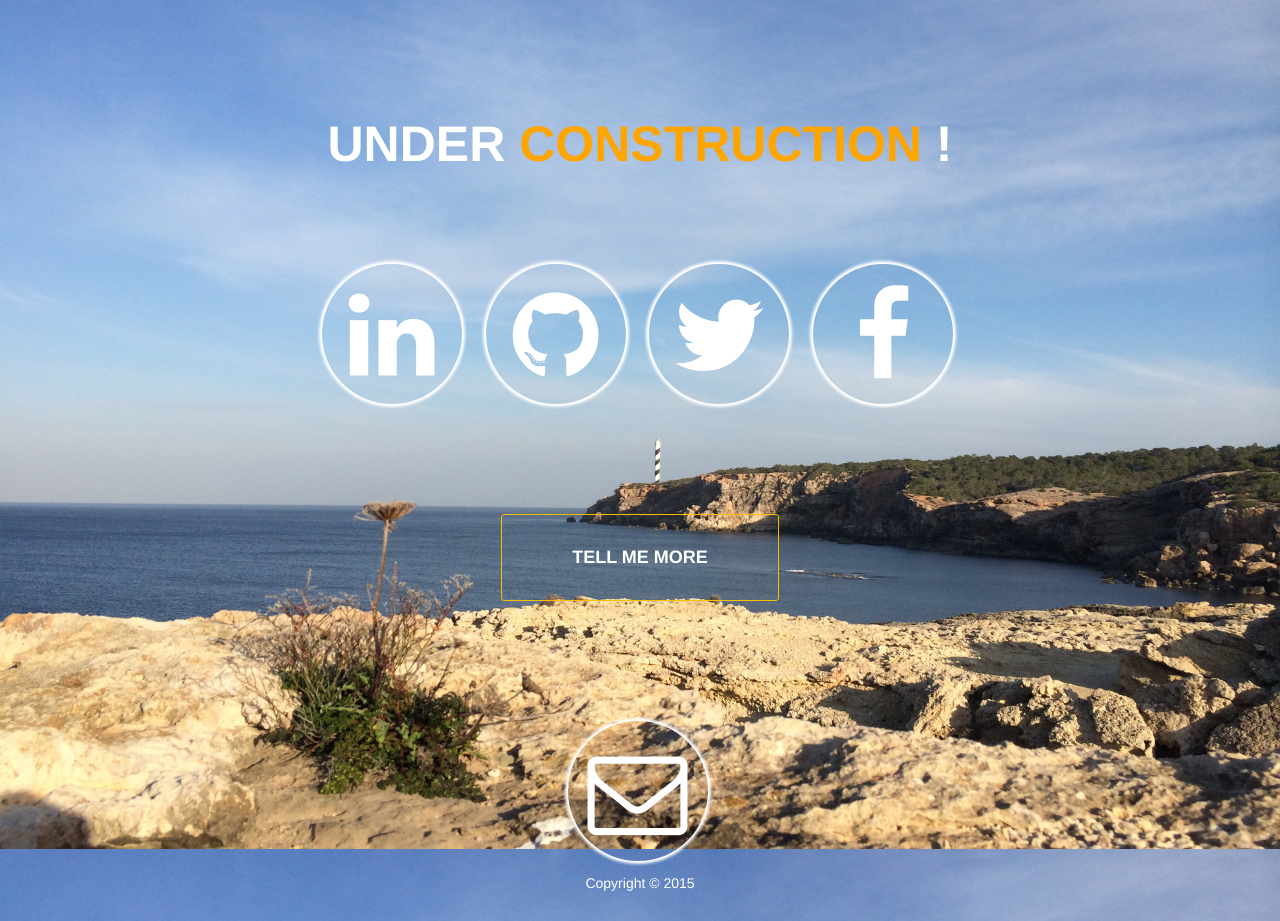
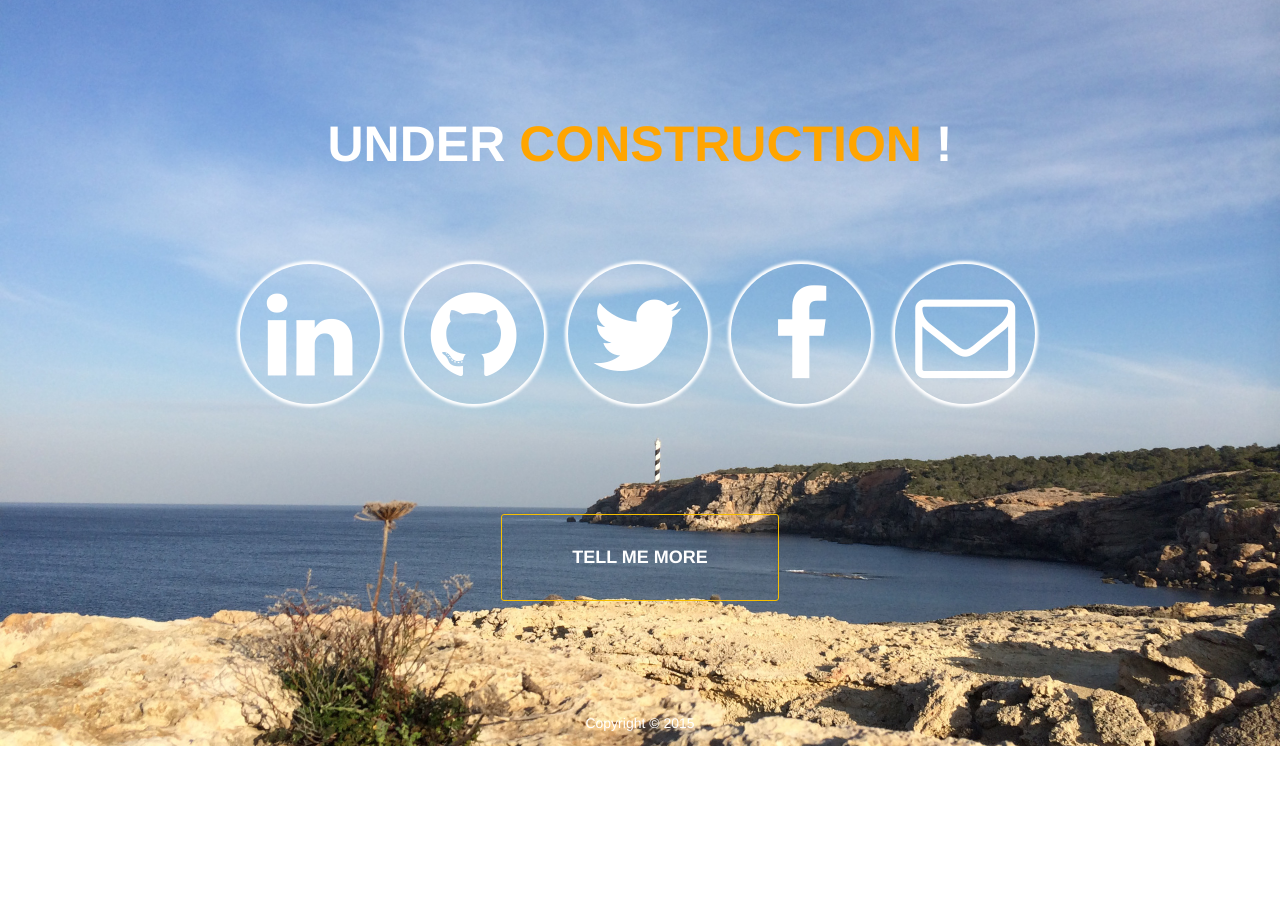
Before and after one commit to ionescu77/myWebsite, a Django app: page / in a window 1280 px wide. Shown: the part 111-1032 px from the top of the page. After the commit the page ends 857 px from the top, so only its background shows below. Run offline with Django 3.2, Linux system fonts and the light colour scheme; parts of the project's set-up code (start-up, migrations or seed data) failed here and were passed over; some libraries are stand-ins or nearby versions.

Commit message:
More cosmetic for landing, revert to previous

```diff
--- a/src/landing/templates/landing.html
+++ b/src/landing/templates/landing.html
@@ -51,6 +51,8 @@
                       </li>
                       <li><a href="https://www.facebook.com/ionescu77" title="Facebook"><i class="fa fa-facebook fa-5x"></i>  </a>
                       </li>
+                      <li><a href="mailto:razvi_98@yahoo.com?subject=Ionescu77 Blog Contact" title="Public Email"><i class="fa fa-envelope-o fa-5x"></i>  </a>
+                      </li>
                   </ul>
                   <!--/.social-bar-->
                   <br>
@@ -65,13 +67,6 @@
         </div>
 
         <div class="container footer">
-            <div class="row">
-              <ul class="list-inline social-buttons">
-                  <li><a href="mailto:razvi_98@yahoo.com?subject=Ionescu77 Blog Contact" title="Public Email"><i class="fa fa-envelope-o fa-5x"></i>  </a>
-                  </li>
-              </ul>
-              <!--/.social-bar-->
-            </div>
             <div class="row">
                 <div class="span12">
                     <p>Copyright &copy; {% now "Y" %}</p>
```
